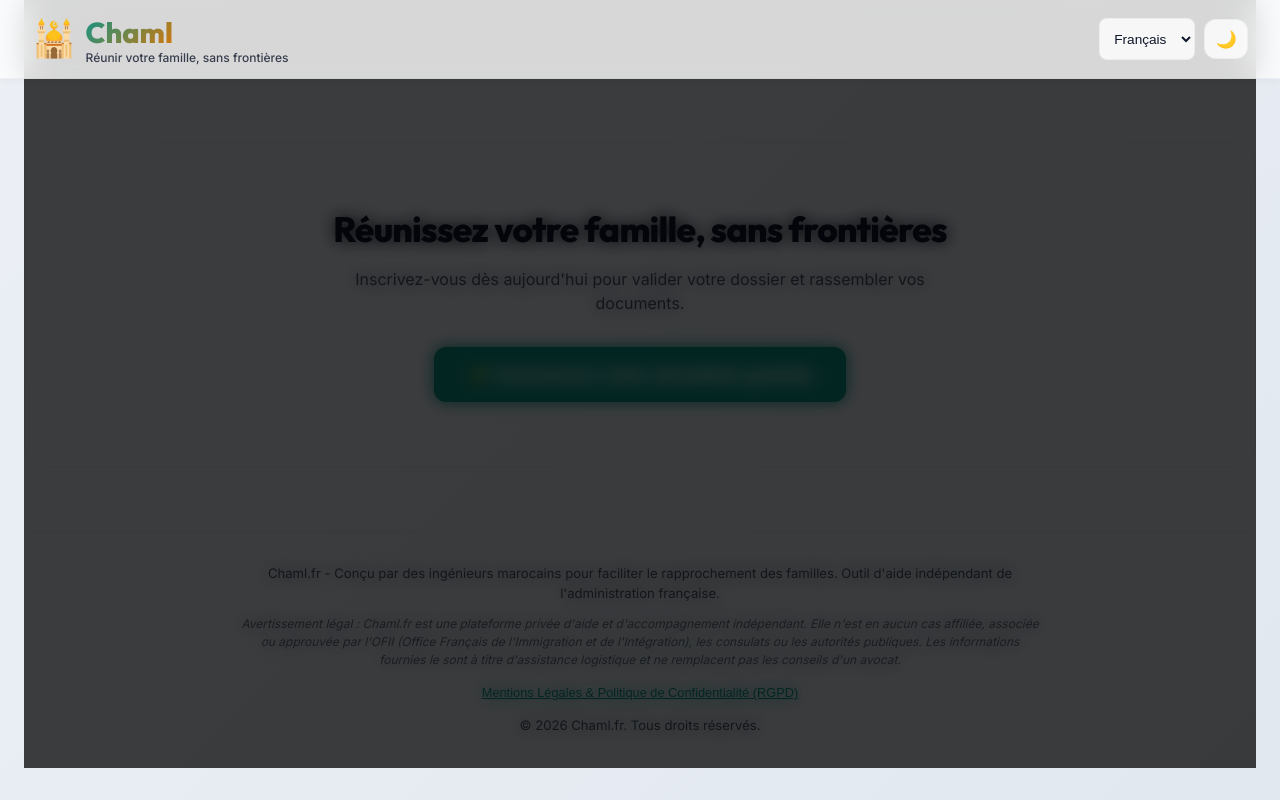
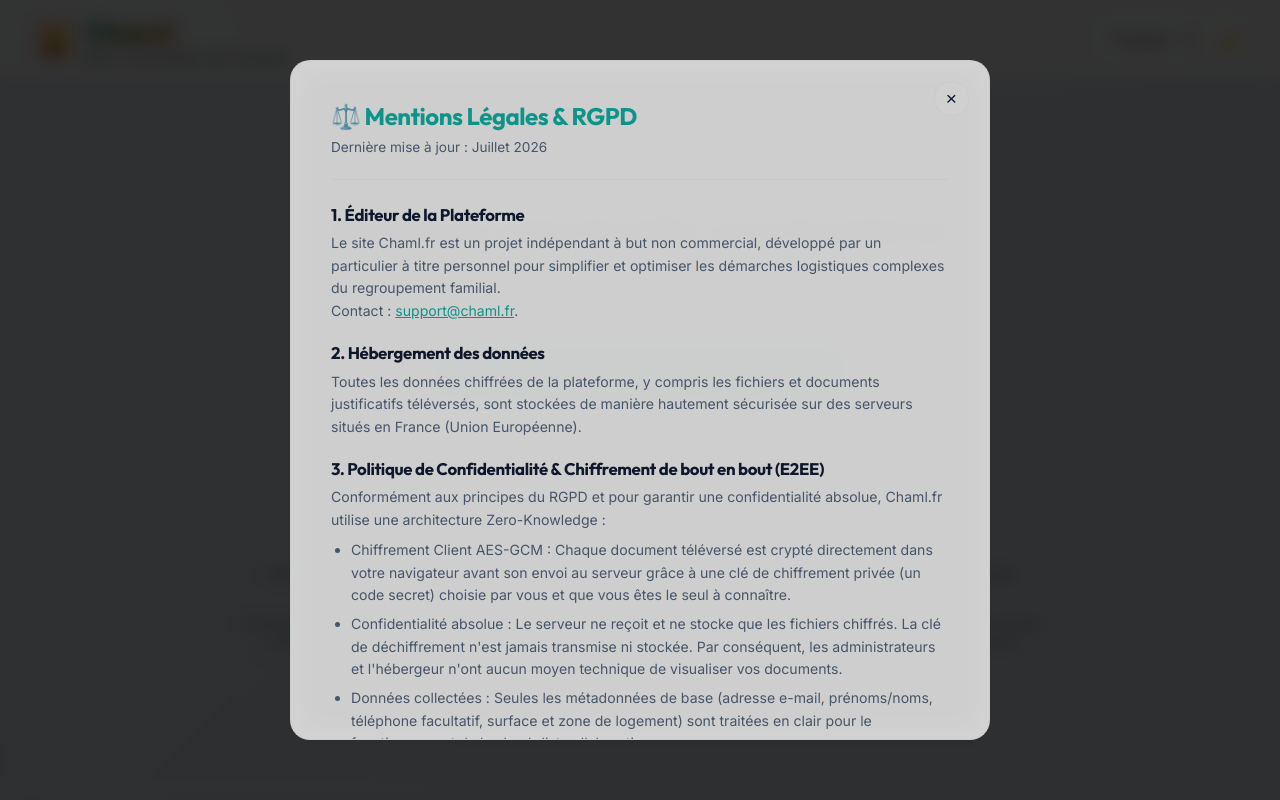
Before and after one commit to ridaounana/chaml.fr, a React (Vite) app: page / in a window 1280 px wide. Both pictures are taken after a click on the button "Mentions Légales & Politique de Confidentialité (RGPD)". Shown: the part 2650-3450 px from the top of the page. Built offline with nearby package versions, Linux system fonts and the light colour scheme; no server answers.

Commit message:
fix: render legal and upgrade modals via React createPortal to body with backdrop click and scroll lock for instant viewport alignment

```diff
--- a/src/pages/Dashboard.jsx
+++ b/src/pages/Dashboard.jsx
@@ -1,4 +1,5 @@
 import React, { useState, useEffect } from "react";
+import { createPortal } from "react-dom";
 import { getTranslation } from "../utils/i18n";
 import AlertBanner from "../components/AlertBanner";
 import { FranceFlag, MoroccoFlag } from "../components/Flag";
@@ -108,6 +109,17 @@
   useEffect(() => {
     loadDossierData();
   }, []);
+
+  useEffect(() => {
+    if (showUpgradeModal) {
+      document.body.style.overflow = "hidden";
+    } else {
+      document.body.style.overflow = "";
+    }
+    return () => {
+      document.body.style.overflow = "";
+    };
+  }, [showUpgradeModal]);
 
   if (loading) {
     return (
@@ -625,33 +637,47 @@
         )}
       </div>
 
-      {/* 🌟 Premium Upgrade Modal (Glassmorphism design) */}
-      {showUpgradeModal && (
-        <div style={{
+      {/* 🌟 Premium Upgrade Modal (Glassmorphism design rendered via Portal) */}
+      {showUpgradeModal && createPortal(
+        <div
+          style={{
             position: "fixed",
             top: 0,
             left: 0,
             right: 0,
             bottom: 0,
+            width: "100vw",
+            height: "100vh",
             background: "rgba(15, 23, 42, 0.8)", // Dark backdrop
             backdropFilter: "blur(8px)",
+            WebkitBackdropFilter: "blur(8px)",
             display: "flex",
             justifyContent: "center",
             alignItems: "center",
-          zIndex: 1000,
+            zIndex: 99999,
             padding: "1rem",
-        }}>
-          <div className="glass-card" style={{
+            boxSizing: "border-box"
+          }}
+          onClick={() => setShowUpgradeModal(false)}
+        >
+          <div
+            className="glass-card"
+            style={{
               maxWidth: "500px",
               width: "100%",
-            padding: "2.25rem",
+              maxHeight: "90vh",
+              overflowY: "auto",
+              padding: "clamp(1.5rem, 4vw, 2.25rem)",
               position: "relative",
               display: "flex",
               flexDirection: "column",
               gap: "1.5rem",
+              margin: "auto",
               border: "1px solid rgba(255, 255, 255, 0.1)",
               boxShadow: "0 20px 25px -5px rgb(0 0 0 / 0.5), 0 8px 10px -6px rgb(0 0 0 / 0.5)"
-          }}>
+            }}
+            onClick={(e) => e.stopPropagation()}
+          >
             <button
               onClick={() => setShowUpgradeModal(false)}
               style={{
@@ -750,7 +776,8 @@
               </button>
             </div>
           </div>
-        </div>
+        </div>,
+        document.body
       )}
     </div>
   );
--- a/src/pages/Landing.jsx
+++ b/src/pages/Landing.jsx
@@ -1,4 +1,5 @@
-import React, { useState } from "react";
+import React, { useState, useEffect } from "react";
+import { createPortal } from "react-dom";
 import { getTranslation } from "../utils/i18n";
 import { FranceFlag, MoroccoFlag } from "../components/Flag";
 
@@ -156,6 +157,17 @@
   const text = LANDING_TEXT[lang] || LANDING_TEXT.fr;
   const [showLegalModal, setShowLegalModal] = useState(false);
   const [activeFaq, setActiveFaq] = useState(null);
+
+  useEffect(() => {
+    if (showLegalModal) {
+      document.body.style.overflow = "hidden";
+    } else {
+      document.body.style.overflow = "";
+    }
+    return () => {
+      document.body.style.overflow = "";
+    };
+  }, [showLegalModal]);
 
   // Previews States
   const [previewTab, setPreviewTab] = useState("simulator"); // "simulator" | "checklist"
@@ -1103,33 +1115,45 @@
         <p style={{ marginTop: "0.25rem" }}>&copy; 2026 Chaml.fr. {text.copyright_text}</p>
       </footer>
 
-      {/* Legal & GDPR Modal */}
-      {showLegalModal && (
-        <div style={{
+      {/* Legal & GDPR Modal (Rendered directly via Portal into document.body for instant viewport alignment) */}
+      {showLegalModal && createPortal(
+        <div
+          style={{
             position: "fixed",
             top: 0,
             left: 0,
             right: 0,
             bottom: 0,
-          background: "rgba(0, 0, 0, 0.75)",
+            width: "100vw",
+            height: "100vh",
+            background: "rgba(0, 0, 0, 0.8)",
             backdropFilter: "blur(8px)",
+            WebkitBackdropFilter: "blur(8px)",
             display: "flex",
             justifyContent: "center",
             alignItems: "center",
-          zIndex: 1000,
-          padding: "1rem"
-        }}>
-          <div className="glass-card" style={{
+            zIndex: 99999,
+            padding: "1rem",
+            boxSizing: "border-box"
+          }}
+          onClick={() => setShowLegalModal(false)}
+        >
+          <div
+            className="glass-card"
+            style={{
               maxWidth: "700px",
               width: "100%",
               maxHeight: "85vh",
               overflowY: "auto",
-            padding: "2.5rem",
+              padding: "clamp(1.25rem, 4vw, 2.5rem)",
               position: "relative",
               display: "flex",
               flexDirection: "column",
-            gap: "1.5rem"
-          }}>
+              gap: "1.5rem",
+              margin: "auto"
+            }}
+            onClick={(e) => e.stopPropagation()}
+          >
             <button
               onClick={() => setShowLegalModal(false)}
               style={{
@@ -1160,7 +1184,6 @@
             <hr style={{ border: "none", borderTop: "1px solid var(--border-card)", margin: 0 }} />
 
             <div style={{ display: "flex", flexDirection: "column", gap: "1.25rem", fontSize: "0.88rem", lineHeight: "1.6", color: "var(--text-muted)" }}>
-
               <div>
                 <h3 style={{ color: "var(--text-main)", fontSize: "1.05rem", marginBottom: "0.4rem" }}>{text.legal_sec1_title}</h3>
                 <p>
@@ -1196,7 +1219,6 @@
                   {text.legal_sec4_desc}
                 </p>
               </div>
-
             </div>
 
             <hr style={{ border: "none", borderTop: "1px solid var(--border-card)", margin: 0 }} />
@@ -1211,7 +1233,8 @@
               </button>
             </div>
           </div>
-        </div>
+        </div>,
+        document.body
       )}
 
     </div>
```
Lines whose indentation alone changed are shown as unchanged.
